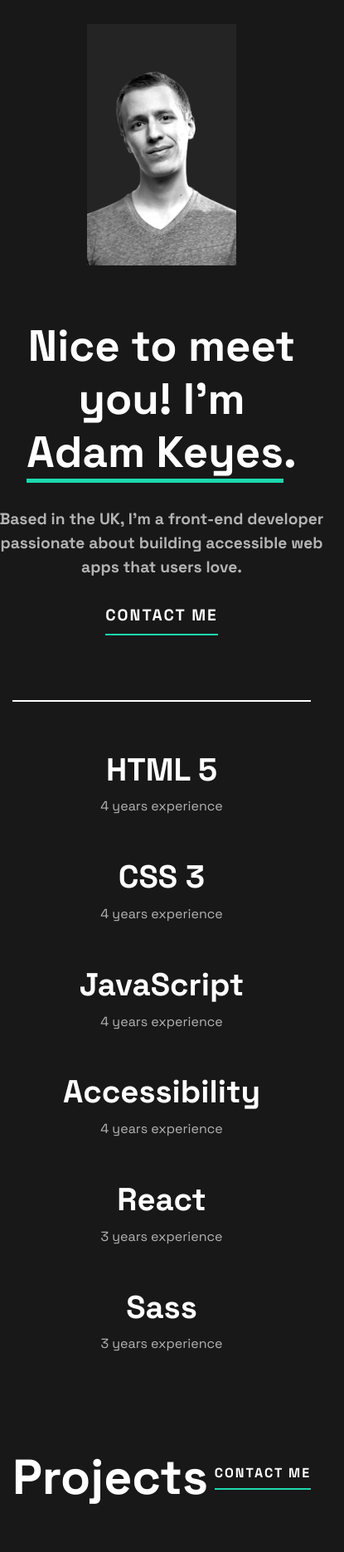
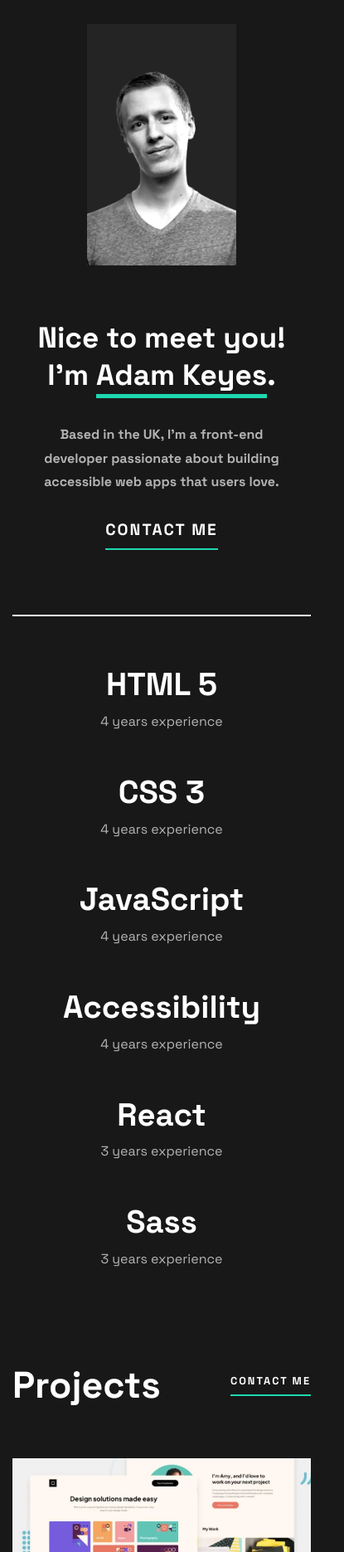
Before and after one commit to CamposJayme/single-page-portfolio, a plain HTML site: page index.html in a window 390 px wide. Shown: the part 129-2000 px from the top of the page at 83% size, 415 px wide, since content can reach past the window. Drawn offline with Linux system fonts and the light colour scheme.

Commit message:
final style config for mobile and etc

```diff
--- a/css/media-queries.css
+++ b/css/media-queries.css
@@ -1,5 +1,5 @@
 /* TABLET */
-@media screen and (min-width: 767.2px) and (max-width: 1024px) {
+@media screen and (min-width: 637px) and (max-width: 1024px) {
     #about div.intro {
         max-width: 70%;
     }
@@ -78,7 +78,7 @@
 }
 
 /* MOBILE AND SMALL DEVICES */
-@media screen and (min-width: 320px) and (max-width: 767px) {
+@media screen and (min-width: 320px) and (max-width: 636px) {
     .header {
         display: block;
         text-align: center;
@@ -100,13 +100,16 @@
     }
 
     #about div.intro h1 {
-        font-size: 3.3rem;
+        font-size: 2.2rem;
         margin-bottom: 30px;
+        max-width: 300px;
+        line-height: 2.8rem;
     }
 
     #about div.intro p {
-        font-size: 1.2rem;
+        font-size: 1rem;
         margin: 30px auto;
+        max-width: 300px;
     }
 
     #about div.intro a {
@@ -129,10 +132,11 @@
     }
 
     .projects-header h2 {
-        font-size: 3.7rem;
+        font-size: 2.8rem;
     }
 
     .projects-header a {
+        font-size: .8rem;
         font-weight: bold;
     }
 
@@ -161,6 +165,15 @@
     #contact div.contact-header {
         margin: 0 auto;
         text-align: center;
+        max-width: 350px;
+    }
+
+    #contact div.contact-header h2 {
+        font-size: 3.8rem;
+    }
+
+    #contact div.contact-header p {
+        width: 100%;
     }
 
     footer {
```
